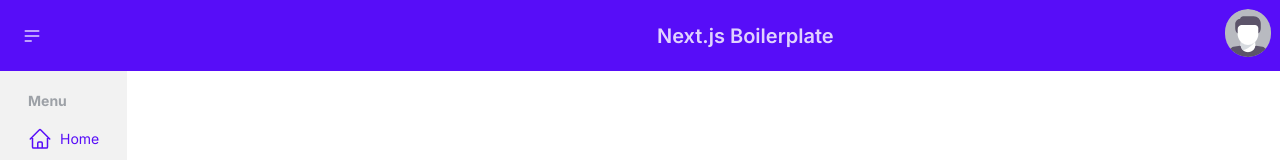
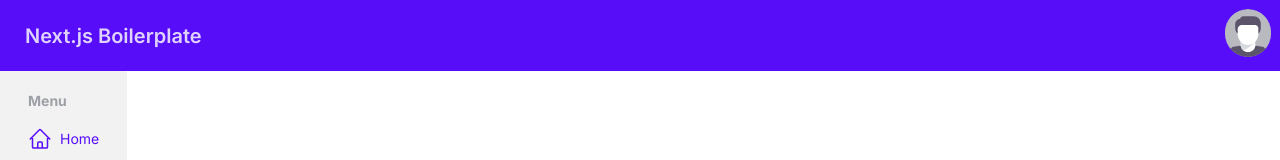
Before and after one commit to chris-hendrix/nextjs-boilerplate, a Next.js app: page /users in a window 1280 px wide. Shown: the top 160 px of the page. Built offline with nearby package versions, Linux system fonts and the light colour scheme; no server answers; the database is empty.

Commit message:
Revert "add app to store"
This reverts commit f38cab3903eeecea3e30f91492b55ec36b3c1710.

```diff
--- a/src/app/layout.tsx
+++ b/src/app/layout.tsx
@@ -10,7 +10,8 @@ const inter = Inter({ subsets: ['latin'] })
 
 const MENU_WIDTH = 48
 
-const Links: React.FC = () => (
+const SideMenu: React.FC = () => (
+  <aside className={`bg-gray-800 text-primary w-${MENU_WIDTH}`}>
     <ul className={`menu p-3 bg-base-200 h-full w-${MENU_WIDTH}`}>
       <li className="menu-title">
         <span>Menu</span>
@@ -28,11 +29,6 @@ const Links: React.FC = () => (
         </Link>
       </li>
     </ul>
-)
-
-const SideMenu: React.FC = () => (
-  <aside className={`bg-gray-800 text-primary w-${MENU_WIDTH}`}>
-    <Links />
   </aside>
 )
 
--- a/src/app/navbar.tsx
+++ b/src/app/navbar.tsx
@@ -4,7 +4,6 @@ import Link from 'next/link'
 import useSessionUser from '@/hooks/user'
 import { signIn, signOut } from 'next-auth/react'
 import Avatar from '@/components/Avatar'
-import { useSelectIsMenuOpen, dispatchIsMenuOpen } from '@/store'
 
 const LoginButtons: React.FC = () => {
   const { user, isLoading } = useSessionUser()
@@ -35,16 +34,8 @@ const LoginButtons: React.FC = () => {
   )
 }
 
-const Navbar: React.FC = () => {
-  const isMenuOpen = useSelectIsMenuOpen()
-
-  return (
+const Navbar: React.FC = () => (
   <nav className="navbar bg-primary text-primary-content">
-      <div className="navbar-start">
-        <button tabIndex={0} className="btn btn-ghost btn-circle" onClick={() => { dispatchIsMenuOpen(!isMenuOpen) }}>
-          <svg xmlns="http://www.w3.org/2000/svg" className="h-5 w-5" fill="none" viewBox="0 0 24 24" stroke="currentColor"><path strokeLinecap="round" strokeLinejoin="round" strokeWidth="2" d="M4 6h16M4 12h16M4 18h7" /></svg>
-        </button>
-      </div>
     <div className="flex-1">
       <a className="btn btn-ghost normal-case text-xl" href="/">Next.js Boilerplate</a>
     </div>
@@ -54,7 +45,6 @@ const Navbar: React.FC = () => {
       </div>
     </div>
   </nav>
-  )
-}
+)
 
 export default Navbar
--- a/src/store/app.ts
+++ /dev/null
@@ -1,15 +0,0 @@
-/* eslint-disable no-param-reassign */
-import { createSlice } from '@reduxjs/toolkit'
-
-const appSlice = createSlice({
-  name: 'app',
-  initialState: {
-    isMenuOpen: true,
-  },
-  reducers: {
-    setIsMenuOpen: (state: any, action) => { state.isMenuOpen = action.payload },
-  },
-})
-
-export const { setIsMenuOpen } = appSlice.actions
-export default appSlice
--- a/src/store/index.ts
+++ b/src/store/index.ts
@@ -1,13 +1,10 @@
 import { configureStore } from '@reduxjs/toolkit'
 import { setupListeners } from '@reduxjs/toolkit/query/react'
-import { useSelector } from 'react-redux'
 import { userApi, useGetUserQuery, useGetUsersQuery, useAddUserMutation, useUpdateUserMutation } from './user'
 import { sessionApi, useGetSessionQuery } from './session'
-import appSlice, { setIsMenuOpen } from './app'
 
 export const makeStore = () => configureStore({
   reducer: {
-    app: appSlice.reducer,
     [sessionApi.reducerPath]: sessionApi.reducer,
     [userApi.reducerPath]: userApi.reducer,
   },
@@ -20,15 +17,9 @@ export const makeStore = () => configureStore({
 
 export const store = makeStore()
 
-export type RootState = ReturnType<typeof store.getState>
-
 setupListeners(store.dispatch)
-
-const useSelectIsMenuOpen = () => useSelector((state: RootState) => state.app.isMenuOpen)
-const dispatchIsMenuOpen = (isOpen: boolean) => store.dispatch(setIsMenuOpen(isOpen))
 
 export {
   useGetUserQuery, useGetUsersQuery, useAddUserMutation, useUpdateUserMutation,
   useGetSessionQuery,
-  useSelectIsMenuOpen, dispatchIsMenuOpen
 }
```
Lines whose indentation alone changed are shown as unchanged.
